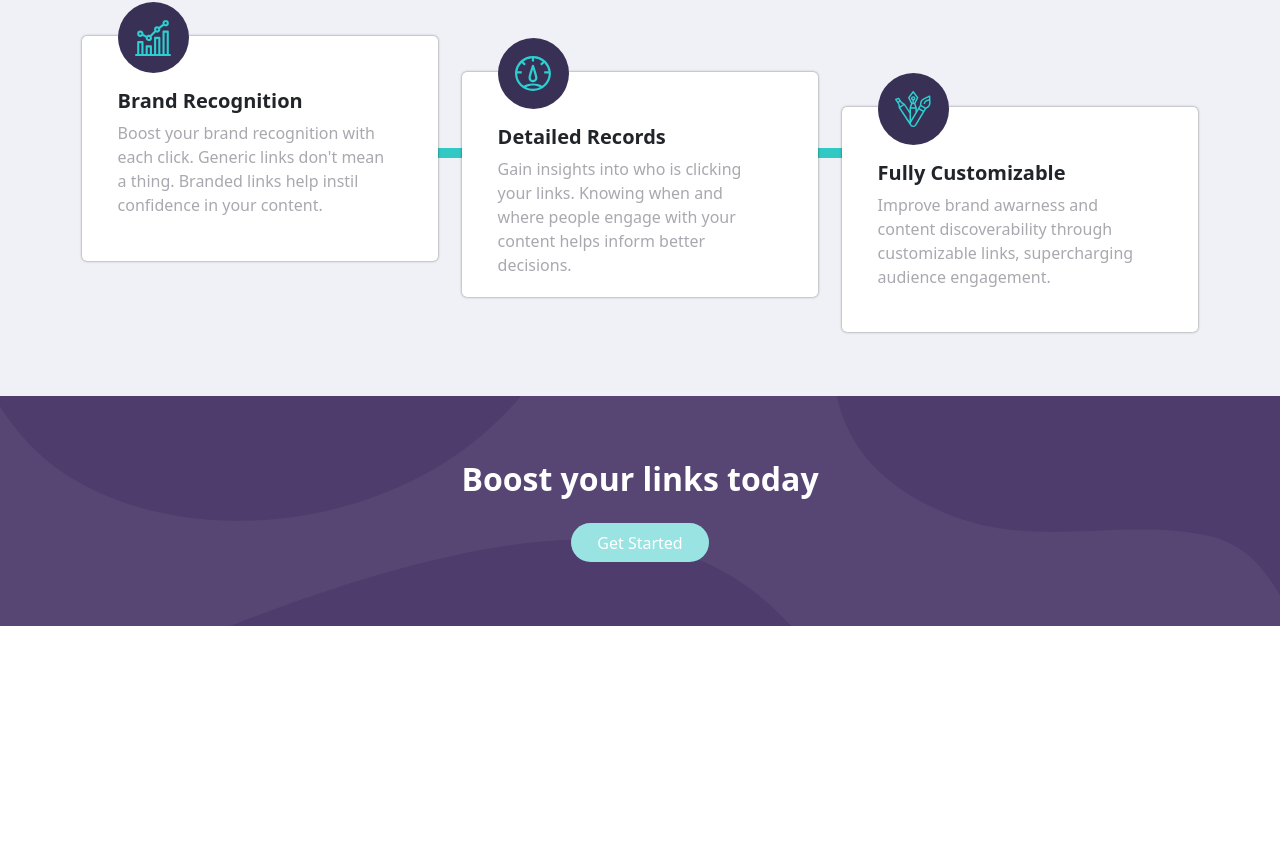
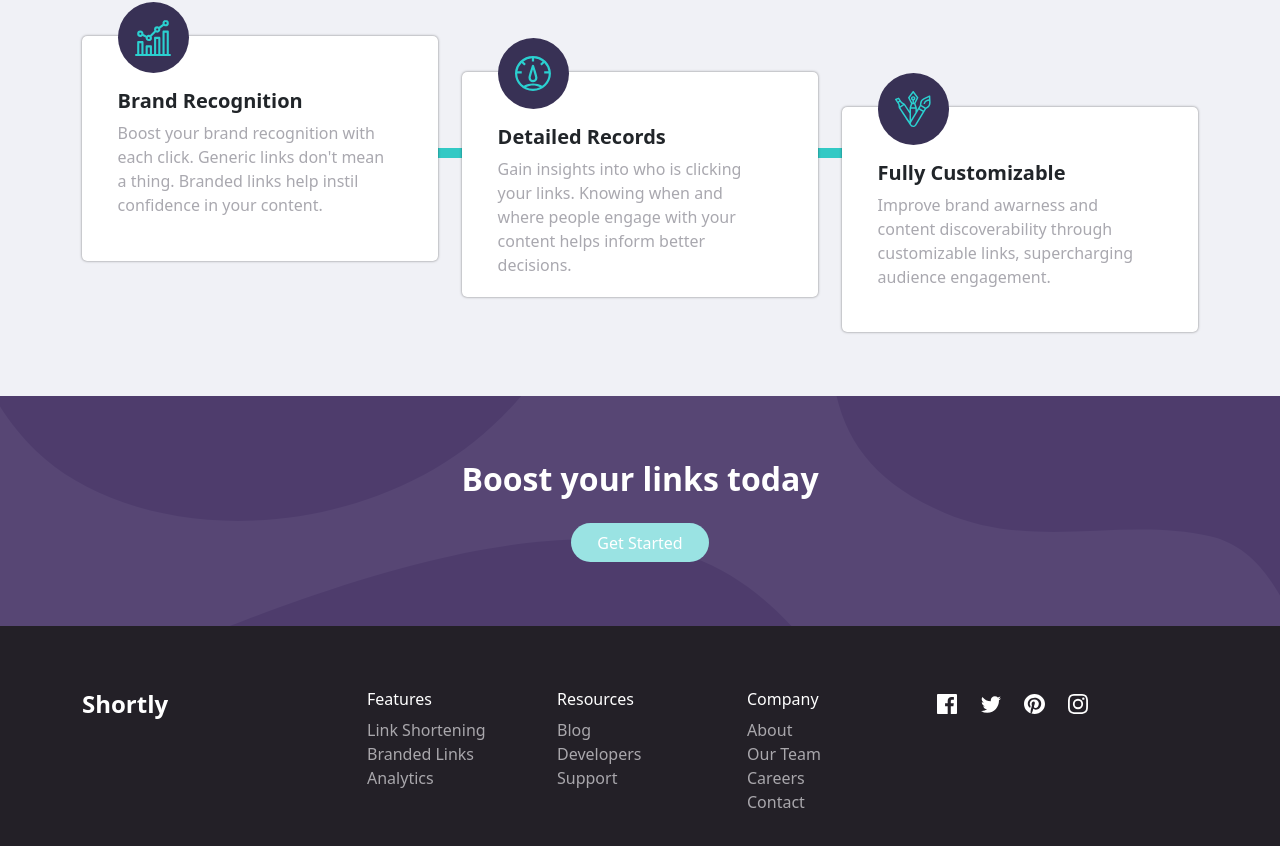
Before and after one commit to RahimliZakir/React-URL-Shortener-App, a React (Create React App) app: page / in a window 1280 px wide. Shown: the part 926-1772 px from the top of the page. Before the commit the page ends 1552 px from the top, so only its background shows below. Built offline with nearby package versions, Linux system fonts and the light colour scheme.

Commit message:
Footer Done

```diff
--- a/src/App.js
+++ b/src/App.js
@@ -4,6 +4,7 @@ import GetStarted from "./components/GetStarted";
 import Form from "./components/Form";
 import Advanced from "./components/Advanced";
 import Boost from "./components/Boost";
+import Footer from "./components/Footer";
 import {} from "react-bootstrap";
 
 import "./assets/scss/style.scss";
@@ -16,6 +17,7 @@ function App() {
       <Form />
       <Advanced />
       <Boost />
+      <Footer />
     </div>
   );
 }
--- /dev/null
+++ b/src/assets/scss/_footer.scss
@@ -0,0 +1,54 @@
+footer {
+  background-color: $footer-bg;
+  padding: 5% 0;
+
+  .container {
+    .row {
+      .footer-logo-col {
+        h4 {
+          color: white;
+          font-weight: 700;
+        }
+      }
+
+      .footer-list-col {
+        h6 {
+          color: white;
+        }
+
+        ul {
+          li {
+            a {
+              display: inline-block;
+              color: #a9a7ac;
+              transition: 0.3s;
+            }
+
+            a:hover {
+              color: $btn-color;
+            }
+          }
+        }
+      }
+
+      .footer-icons-col {
+        ul {
+          @include Flexing;
+
+          li {
+            .img-div {
+              width: 85%;
+              img {
+                width: 100%;
+              }
+            }
+          }
+
+          li:not(:last-child) {
+            margin-right: 7.5%;
+          }
+        }
+      }
+    }
+  }
+}
--- a/src/assets/scss/_variables.scss
+++ b/src/assets/scss/_variables.scss
@@ -1,2 +1,3 @@
 $common-color: #4f3d6d;
 $btn-color: #27d2d1;
+$footer-bg: #232027;
--- a/src/assets/scss/style.scss
+++ b/src/assets/scss/style.scss
@@ -6,6 +6,7 @@
 @import "form";
 @import "advanced";
 @import "boost";
+@import "footer";
 
 body {
   overflow-x: hidden;
--- /dev/null
+++ b/src/components/Footer.js
@@ -0,0 +1,101 @@
+import React from "react";
+import { Container, Row, Col } from "react-bootstrap";
+
+import facebook from "../assets/images/icon-facebook.svg";
+import twitter from "../assets/images/icon-twitter.svg";
+import pinterest from "../assets/images/icon-pinterest.svg";
+import instagram from "../assets/images/icon-instagram.svg";
+
+const Footer = () => {
+  return (
+    <footer>
+      <Container>
+        {/* eslint-disable */}
+        <Row>
+          <Col lg="3" md="3" className="footer-logo-col">
+            <h4>Shortly</h4>
+          </Col>
+          <Col lg="2" md="2" className="footer-list-col">
+            <h6>Features</h6>
+            <ul>
+              <li>
+                <a href="#">Link Shortening</a>
+              </li>
+              <li>
+                <a href="#">Branded Links</a>
+              </li>
+              <li>
+                <a href="#">Analytics</a>
+              </li>
+            </ul>
+          </Col>
+          <Col lg="2" md="2" className="footer-list-col">
+            <h6>Resources</h6>
+            <ul>
+              <li>
+                <a href="#">Blog</a>
+              </li>
+              <li>
+                <a href="#">Developers</a>
+              </li>
+              <li>
+                <a href="#">Support</a>
+              </li>
+            </ul>
+          </Col>
+          <Col lg="2" md="2" className="footer-list-col">
+            <h6>Company</h6>
+            <ul>
+              <li>
+                <a href="">About</a>
+              </li>
+              <li>
+                <a href="#">Our Team</a>
+              </li>
+              <li>
+                <a href="#">Careers</a>
+              </li>
+              <li>
+                <a href="">Contact</a>
+              </li>
+            </ul>
+          </Col>
+          <Col lg="3" md="3" className="footer-icons-col">
+            <ul>
+              <li>
+                <div className="img-div">
+                  <a href="#">
+                    <img src={facebook} alt="Facebook" />
+                  </a>
+                </div>
+              </li>
+              <li>
+                <div className="img-div">
+                  <a href="#">
+                    <img src={twitter} alt="Twitter" />
+                  </a>
+                </div>
+              </li>
+              <li>
+                <div className="img-div">
+                  <a href="#">
+                    <img src={pinterest} alt="Pinterest" />
+                  </a>
+                </div>
+              </li>
+              <li>
+                <div className="img-div">
+                  <a href="#">
+                    <img src={instagram} alt="Instagram" />
+                  </a>
+                </div>
+              </li>
+            </ul>
+          </Col>
+        </Row>
+      </Container>
+    </footer>
+  );
+};
+
+export default Footer;
```
